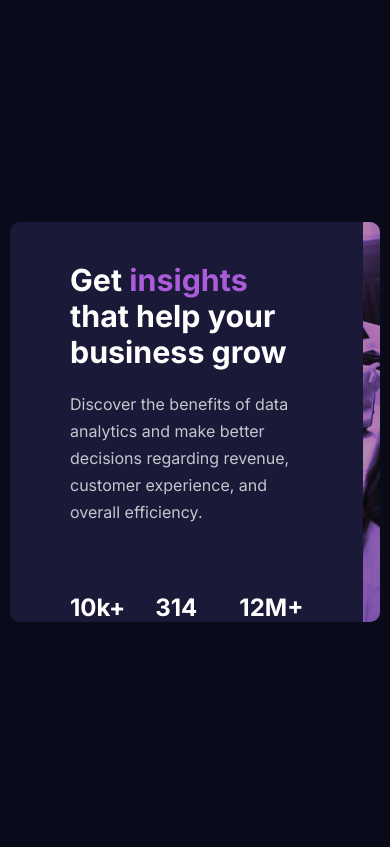
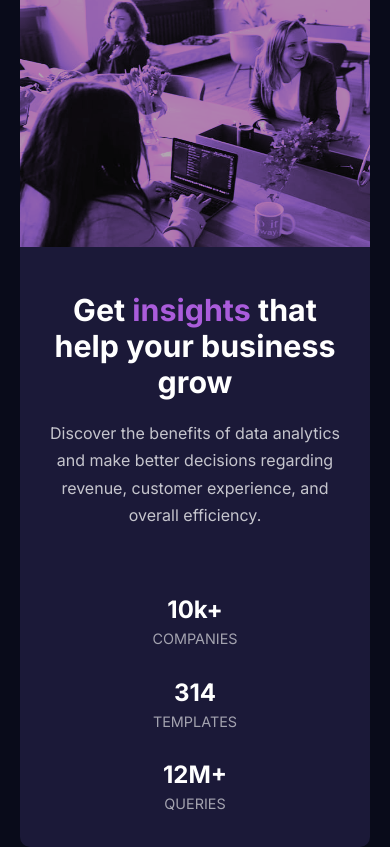
Before and after one commit to ChamodJ/Static-preview-card, a plain HTML site: page index.html in a window 390 px wide. Drawn offline with Linux system fonts and the light colour scheme.

Commit message:
Media Quary

```diff
--- a/style.css
+++ b/style.css
@@ -64,3 +64,29 @@ body {
     margin: 0;
     filter: sepia(15%) saturate(1950%) hue-rotate(225deg) brightness(70%) contrast(95%); ;
 }
+
+/*--------------------------media quary----------------------------------------------------*/
+@media only screen and (max-width: 600px) {
+    .main {
+        margin: 20px;
+        flex-direction: column-reverse;
+        width: 350px;
+        max-height: 1000px;
+        overflow:visible;
+        text-align: center;
+    }
+
+    .discription-div {
+        padding: 20px;
+    }
+
+    .static-div {
+        flex-direction: column;
+
+    }
+
+    .image-div img {
+        width: 350px;
+        height: 250px;
+    }
+}
```
